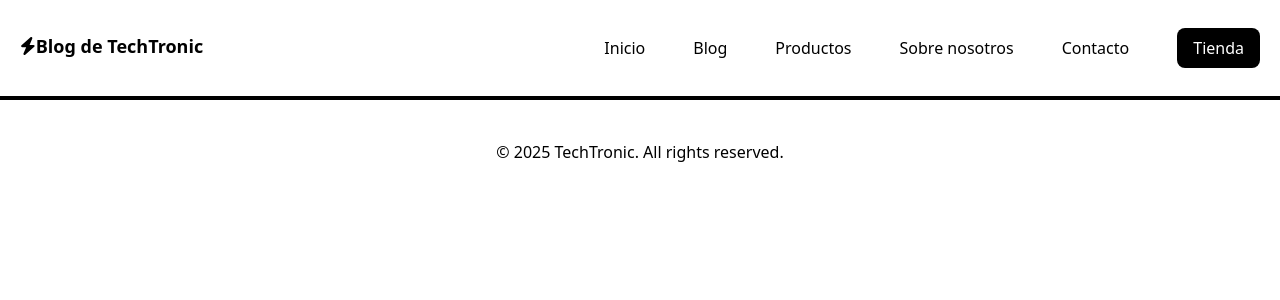
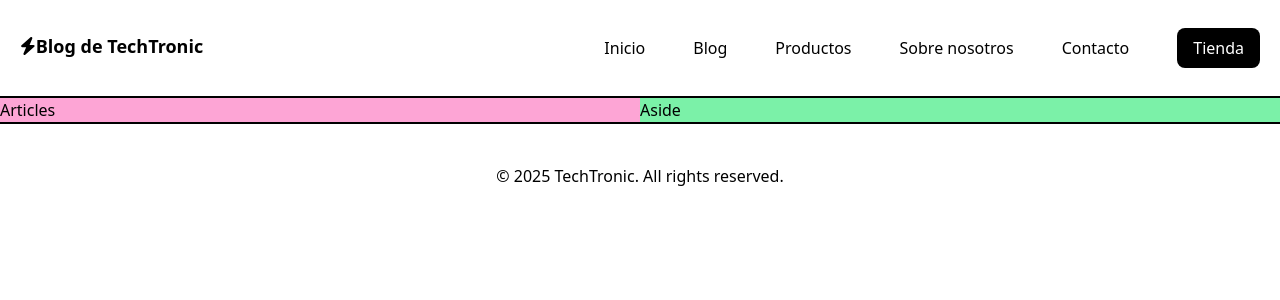
Before and after one commit to MelsCrest/TechTronic, a React (Vite) app in the folder web/: page / in a window 1280 px wide. Shown: the top 300 px of the page. Built offline with nearby package versions, Linux system fonts and the light colour scheme.

Commit message:
main, articles and aside components

```diff
--- /dev/null
+++ b/web/src/components/Articles.jsx
@@ -0,0 +1,10 @@
+
+function Articles() {
+  return (
+    <section className="w-auto md:w-1/2 bg-pink-300">
+      Articles
+    </section>
+  )
+}
+
+export default Articles
--- /dev/null
+++ b/web/src/components/Aside.jsx
@@ -0,0 +1,10 @@
+
+function Aside() {
+  return (
+    <div className="w-auto md:w-1/2 bg-green-300">
+      Aside
+    </div>
+  )
+}
+
+export default Aside
--- /dev/null
+++ b/web/src/components/Main.jsx
@@ -0,0 +1,13 @@
+import Articles from "./Articles"
+import Aside from "./Aside"
+
+function Main() {
+  return (
+    <div className="container mx-auto h-full bg-amber-400 flex flex-col md:flex md:flex-row">
+      <Articles/>
+      <Aside/>
+    </div>
+  )
+}
+
+export default Main
--- a/web/src/pages/App.jsx
+++ b/web/src/pages/App.jsx
@@ -1,10 +1,12 @@
 import Footer from "../components/Footer";
-import Header from "../components/Header";
+import Header from "../components/Header/Header";
+import Main from "../components/Main";
 function App() {
 
   return (
       <>
         <Header/>
+        <Main/>
         <Footer/>
       </>
   );
```
Also changed, not shown: web/src/components/Header/Header.jsx (renamed from web/src/components/Header.jsx), web/src/components/Header/MainMenu.jsx (renamed from web/src/components/MainMenu.jsx).
